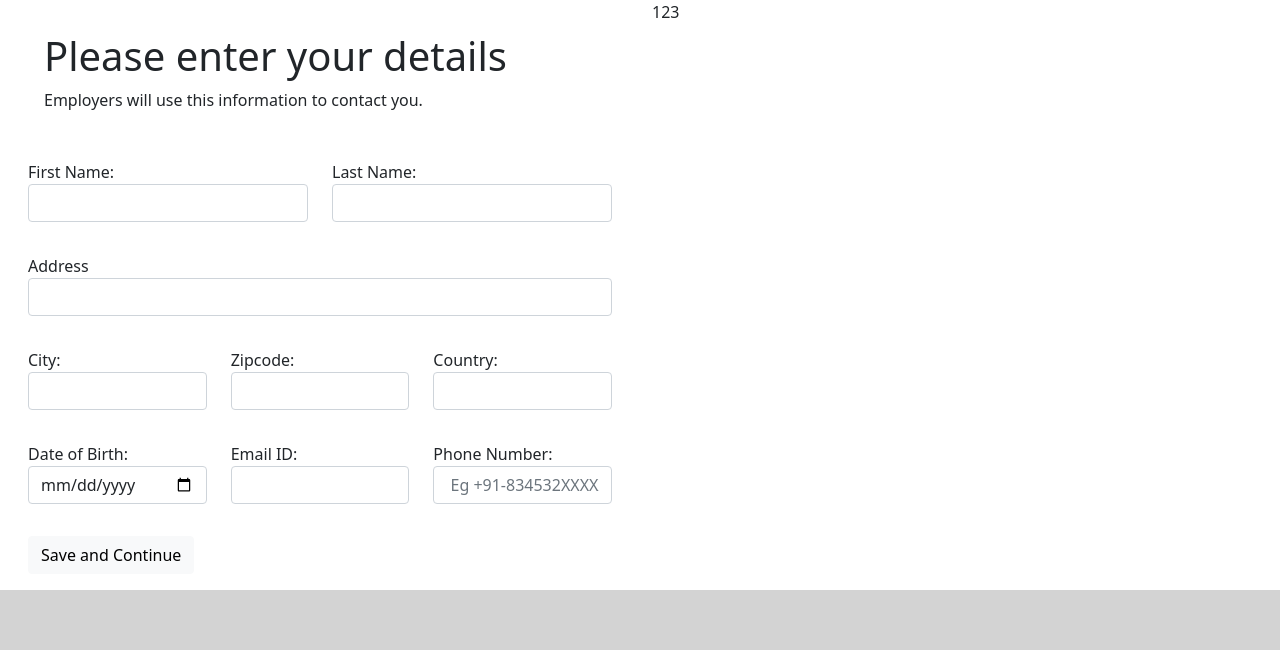
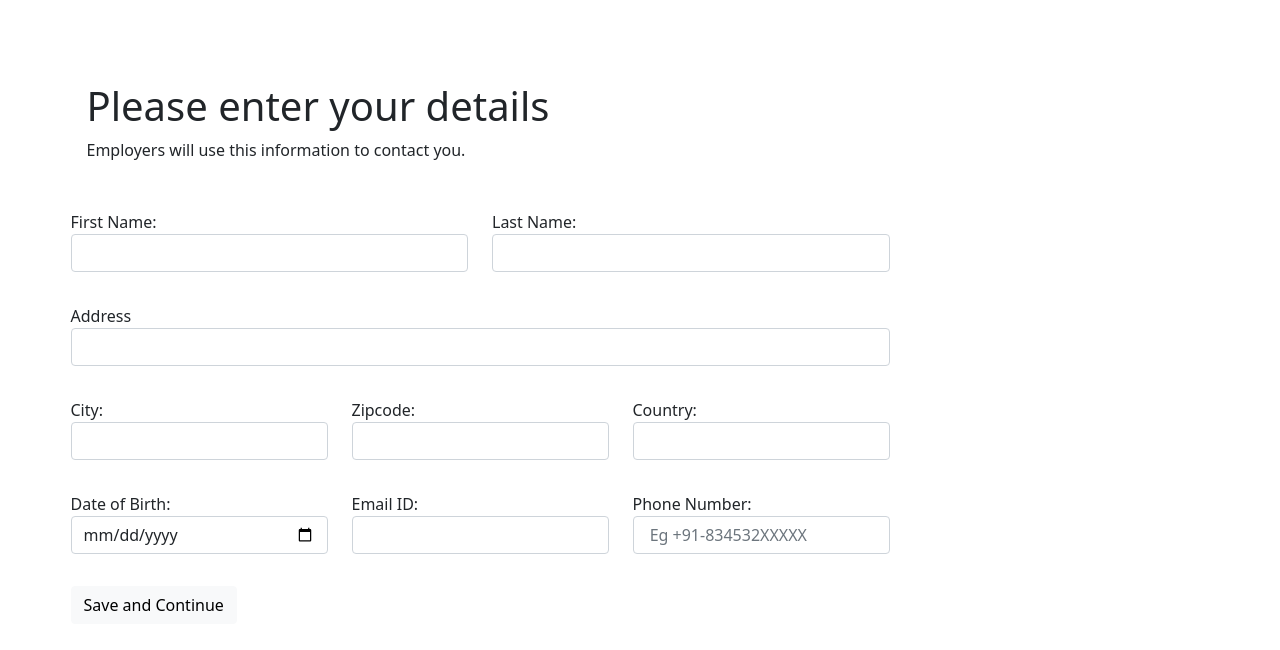
Before and after one commit to GDSC-RTU/resume-builder, a React (Create React App) app in the folder client/: page / in a window 1280 px wide. Shown: the top 650 px of the page. Built offline with nearby package versions, Linux system fonts and the light colour scheme.

Commit message:
added css using flexbox

```diff
--- a/client/src/App.css
+++ b/client/src/App.css
@@ -2,7 +2,13 @@
 
 :root {
   /* border colors */
-    background-color: lightgray;
+    background-color: white;
+}
+
+.App{
+  width: 100%;
+  height: 100vh;
+  min-width: 10rem;
 }
 
 p {
--- a/client/src/components/Personal Details/personalDetails.jsx
+++ b/client/src/components/Personal Details/personalDetails.jsx
@@ -1,5 +1,6 @@
 import React from 'react';
-import { Button, Col, Container , Row , Form } from 'react-bootstrap';
+import { Button, Col , Row , Form } from 'react-bootstrap';
+import styles from './personaldetails.module.css'
 
 class PersonDetails extends React.Component {
     constructor(props){
@@ -19,9 +20,7 @@ class PersonDetails extends React.Component {
 
     render() {
       return (
-        <Container fluid>
-          <Row>
-          <Col className='w-75'>
+          <div className={styles.entryMain}>
           <Form>
             <div className="m-3 p-3"><h1>Please enter your details</h1>
             Employers will use this information to contact you.</div>
@@ -79,12 +78,7 @@ class PersonDetails extends React.Component {
           </Form.Group>
 
           </Form>
-        </Col>
-        <Col>
-          123
-        </Col>
-        </Row>
-        </Container>
+        </div>
       );
     }
   }
--- /dev/null
+++ b/client/src/components/Personal Details/personaldetails.module.css
@@ -0,0 +1,6 @@
+.entryMain{
+    padding: 50px;
+    display: flex;
+    width: 75%;
+    justify-content: center;
+}
--- a/client/src/components/Personal Details/personaldetails.modules.css
+++ /dev/null
@@ -1,4 +0,0 @@
-.heading{
-    font-size: 50px;
-    background-color: aqua;
-}
```
